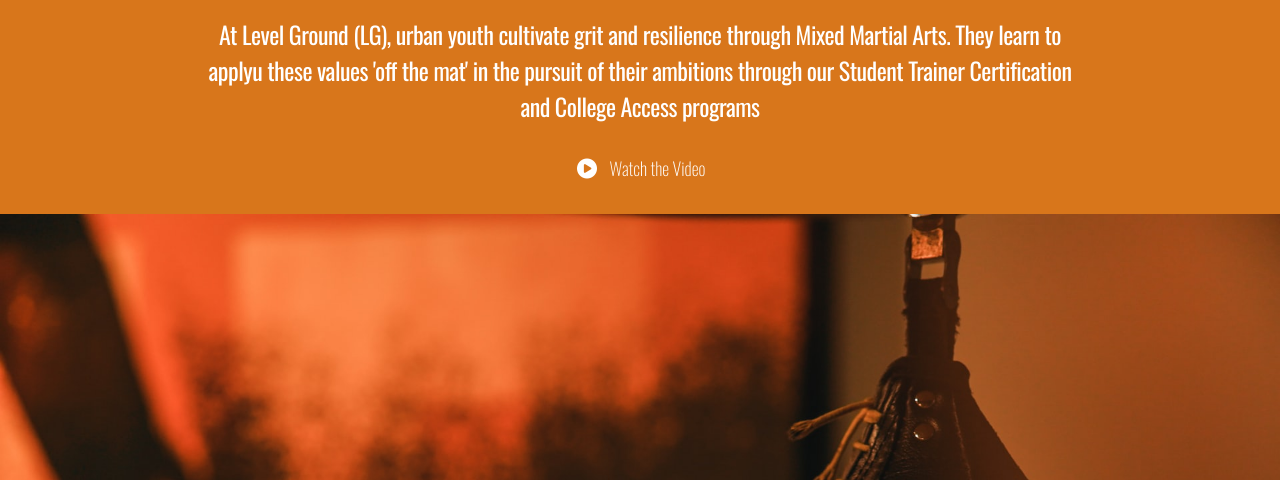
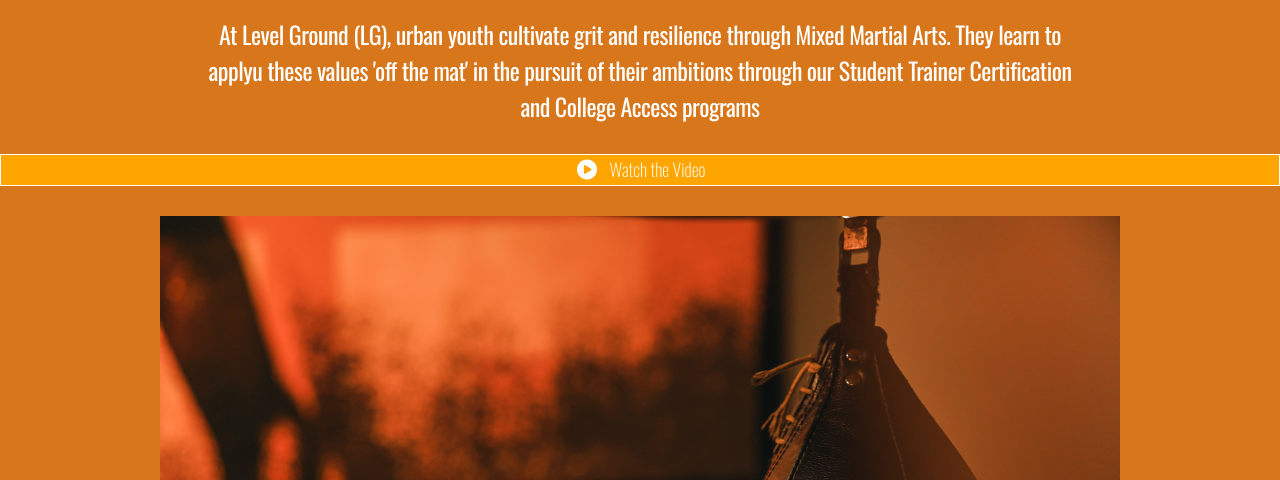
Before and after one commit to THREEhundo/level-ground, a plain HTML site: page index.html in a window 1280 px wide. In both pictures the pointer is over the link "Watch the Video". Shown: the part 320-800 px from the top of the page. Drawn offline with nearby package versions, Linux system fonts and the light colour scheme.

Commit message:
button hover syles

```diff
--- a/css/style.css
+++ b/css/style.css
@@ -123,9 +123,9 @@ main+section {
 }
 
 .bg {
-    margin: auto;
     width: 100%;
     z-index: 1;
+    max-width: 1200px;
 }
 
 .link,
@@ -258,7 +258,7 @@ section>section:first-child {
 /* FOOTER
 /*******************************************/
 footer {
-    background: #161f2a;
+    background: #d8761b;
     color: #fff;
 }
 
@@ -266,6 +266,22 @@ footer * {
     font-size: 1.5rem;
     letter-spacing: 1px;
     line-height: 1.5;
+}
+
+main>a:hover {
+    border: none;
+    background: transparent;
+    color: white;
+}
+
+a:nth-of-type(1):hover {
+    border: 1px solid white;
+    background: orange;
+    color: white;
+}
+
+a:hover:nth-of-type(3) {
+    border: 3px solid orangered;
 }
 
 .footer-left {
@@ -281,7 +297,7 @@ footer * {
 .footer-heading {
     margin-bottom: 0;
     font-weight: 700;
-    color: gray;
+    color: white;
 }
 
 .footer-company-info {
--- a/index.html
+++ b/index.html
@@ -33,7 +33,9 @@
         <h1 class="main-heading"><strong>WHERE GRIT MEETS OPPORTUNITY</strong></h1>
         <h5 class="sub-heading"><strong>At Level Ground (LG), urban youth cultivate grit and resilience through Mixed Martial Arts. They learn to applyu these values 'off the mat' in the pursuit of their ambitions through our Student Trainer Certification and College Access programs</strong></h5>
         <a href="#" class="video-link"><i class="fas fa-play-circle fa-2xl"></i></i>Watch the Video</a>
-        <img src="./assets/mike-cox-LpWreRGMK74-unsplash.jpeg" alt="speed bag" class="bg">
+        <section>
+            <img src="./assets/mike-cox-LpWreRGMK74-unsplash.jpeg" alt="speed bag" class="bg">
+        </section>
     </main>
     <section class="container">
         <h2 class="why"><strong>WHY</strong></h2>
```
